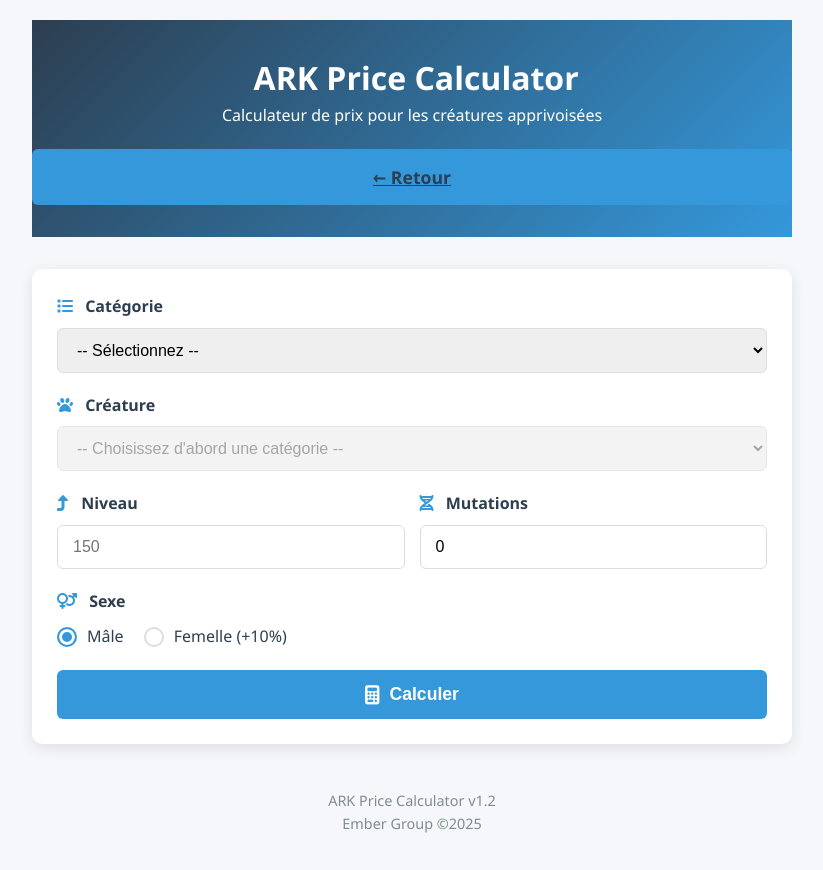
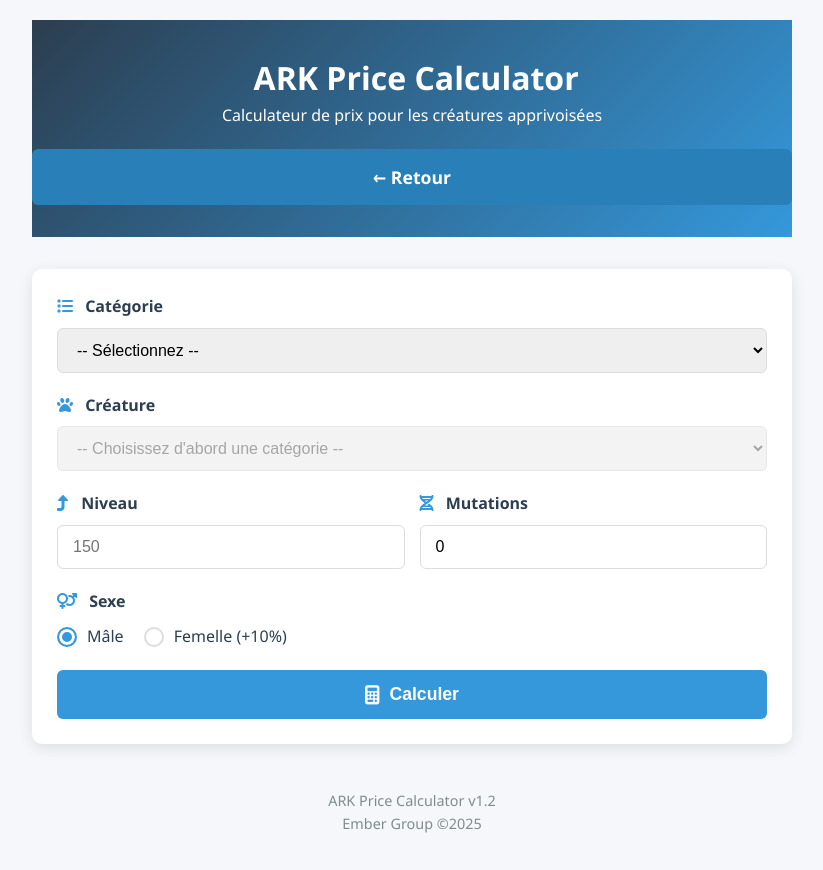
Before and after one commit to EmberForge-Dev/ARK-Tools, a plain HTML site: page tools/price-calculator/index.html in a window 1280 px wide. In both pictures the pointer is over the link "← Retour". Shown: the whole page, without its empty margins (228-1051 px from the left). Drawn offline with Linux system fonts and the light colour scheme.

Commit message:
Update main.css

```diff
--- a/tools/price-calculator/styles/main.css
+++ b/tools/price-calculator/styles/main.css
@@ -46,10 +46,11 @@ body {
     align-items: center;
     justify-content: center;
     gap: 10px;
+    text-decoration: none;
 }
 
 .home-button:hover {
-    color:var(--dark-color);
+    background-color: #2980b9;
 }
 
 .header-content h1 {
```
